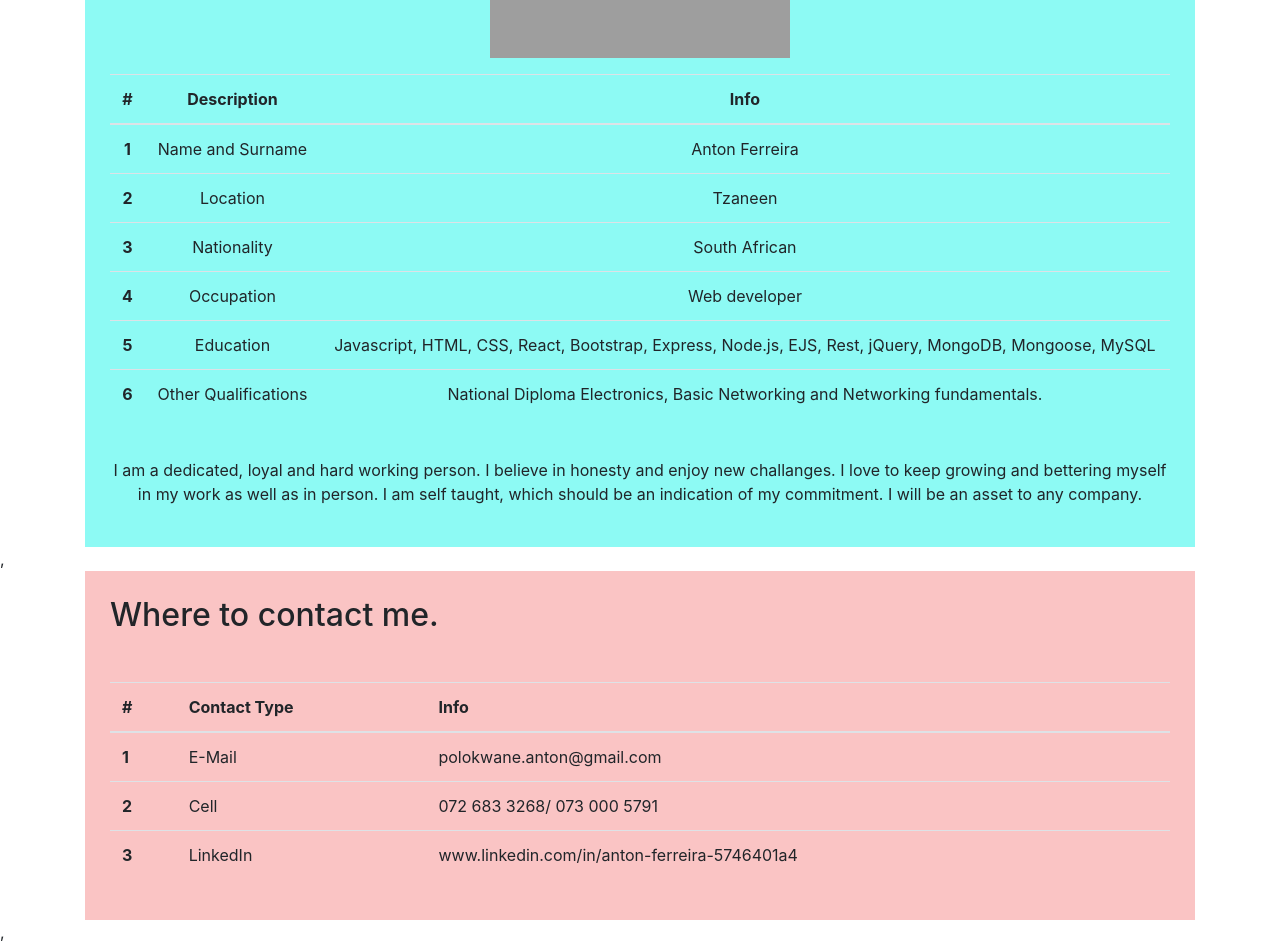
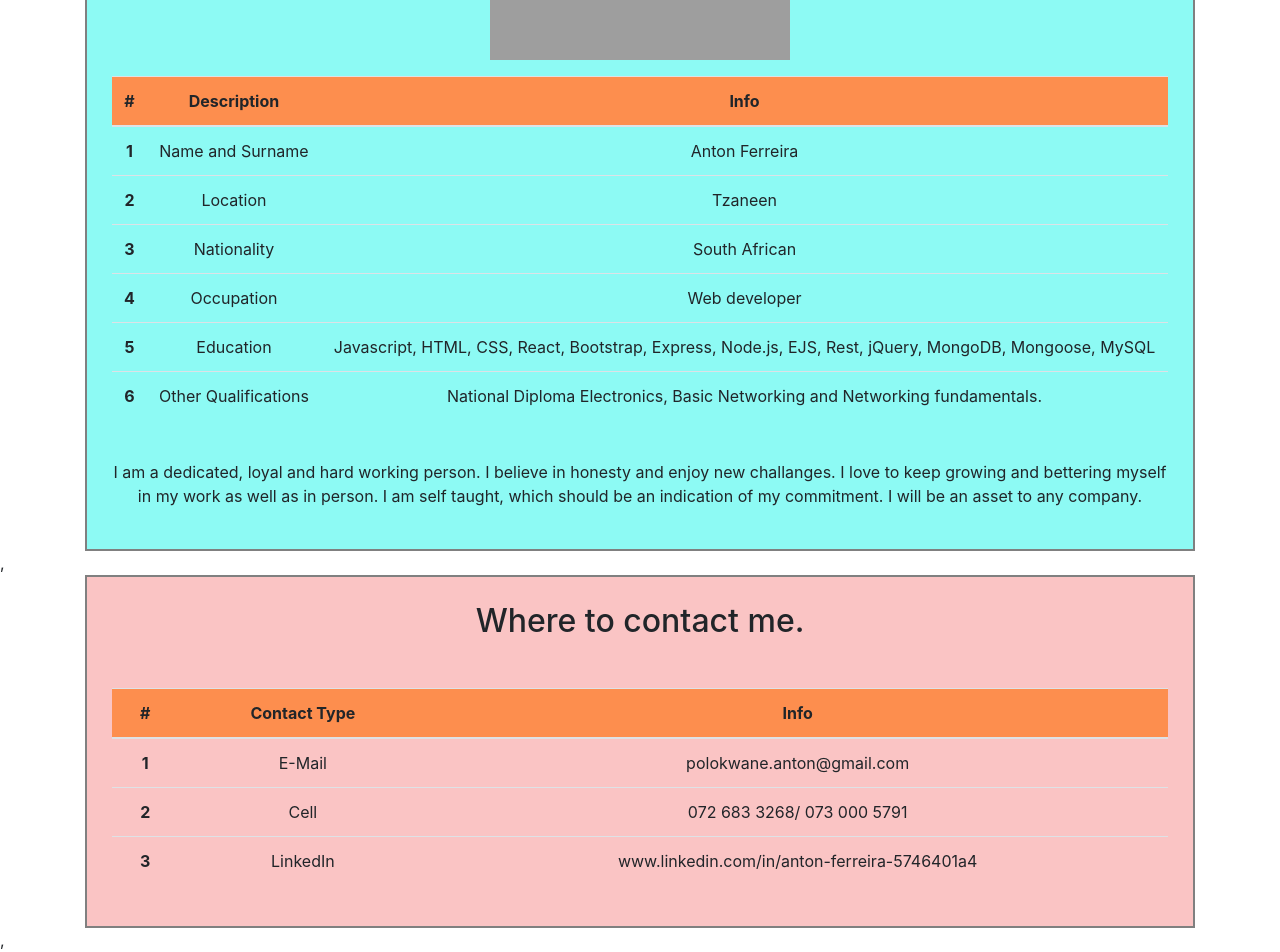
Before and after one commit to Cody352/Anton-Profile, a React (Create React App) app: page / in a window 1280 px wide. Shown: the part 901-1853 px from the top of the page. Built offline with nearby package versions, Linux system fonts and the light colour scheme; grey boxes are pictures that could not be loaded.

Commit message:
Changed Table Settings

```diff
--- a/src/index.css
+++ b/src/index.css
@@ -10,11 +10,15 @@
   background-color: rgb(141, 250, 244);
   text-align: center;
   padding: 25px;
+  border-collapse: collapse;
+  border: 2px solid grey;
 }
 
 .contactbody {
   background-color: rgb(250, 196, 196);
   padding: 25px;
+  border-collapse: collapse;
+  border: 2px solid grey;
 }
 
 .navbar-brand {
@@ -32,8 +36,22 @@ img {
 
 .table {
   margin-top: 16px;
+  width: 80%;
 }
 
 .container {
   width: 100%;
 }
+
+thead {
+  text-align: center;
+  background-color: rgb(253, 142, 78);
+}
+
+tr {
+  text-align: center;
+}
+
+h2 {
+  text-align: center;
+}
```
